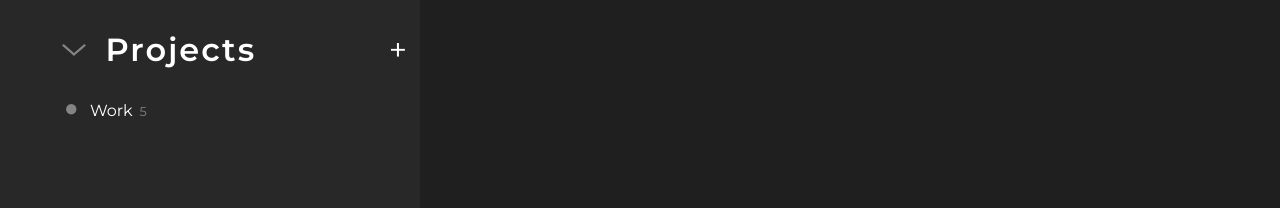
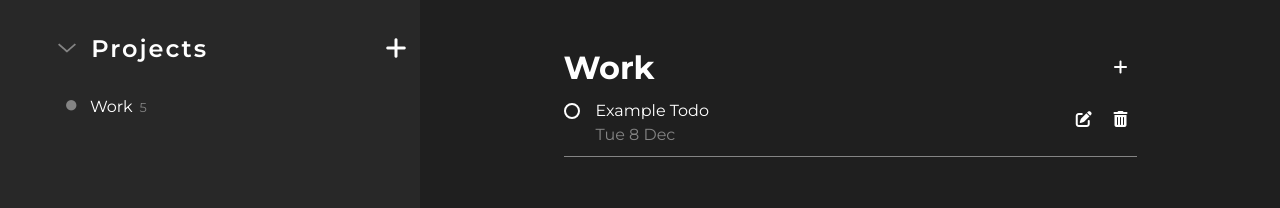
Before and after one commit to kapaha/todo-list, a plain HTML site: page index.html in a window 1280 px wide. Drawn offline with Linux system fonts and the light colour scheme.

Commit message:
feat: Add project view
Add project view markup and styles

```diff
--- a/index.html
+++ b/index.html
@@ -7,6 +7,7 @@
     <title>Todo List</title>
     <link rel="stylesheet" href="styles.css">
     <script defer src="main.js"></script>
+    <script src="https://kit.fontawesome.com/4323c15833.js" crossorigin="anonymous"></script>
 </head>
 
 <body>
@@ -23,7 +24,7 @@
                     </svg>
                     <span class="section-title">Projects</span>
                 </button>
-                <button class="add-btn">&plus;</button>
+                <button class="btn-square btn-square--small" title="Add Project"><i class="fas fa-plus"></i></button>
             </header>
             <ul class="projects-container">
                 <li class="project">
@@ -36,7 +37,34 @@
             </ul>
         </section>
     </aside>
-    <main class="content">
+    <main class="project-view">
+        <div class="project-info">
+            <header>
+                <h1 class="project-title">Work</h1>
+                <button class="btn-square btn-square--round" title="Add Todo"><i class="fas fa-plus"></i></button>
+            </header>
+            <ul class="todo-container">
+                <li class="todo">
+                    <input type="checkbox" id="todo1" class="hide-checkbox" />
+                    <label for="todo1">
+                        <span class="custom-checkbox"></span>
+                        <div class="todo-info">
+                            <span class="todo-title">Example Todo</span>
+                            <span class="todo-due-date">Tue 8 Dec</span>
+                        </div>
+                    </label>
+                    <div class="todo-btns">
+                        <button class="btn-square btn-square--round btn-todo" title="Edit">
+                            <i class="fas fa-edit"></i>
+                        </button>
+                        <button class="btn-square btn-square--round btn-todo" title="Delete">
+                            <i class="fas fa-trash-alt"></i>
+                        </button>
+                    </div>
+                </li>
+            </ul>
+        </div>
+        </div>
     </main>
 </body>
 
--- a/styles.css
+++ b/styles.css
@@ -4,6 +4,8 @@
     --main-bg-color: #1F1F1F;
     --main-font-color: #fff;
     --secondary-font-color: #848484;
+    --sidebar-width: 420px;
+    --hover: #333333;
 }
 
 *,
@@ -23,6 +25,10 @@ img {
     width: 100%;
 }
 
+ul {
+    list-style: none;
+}
+
 button {
     cursor: pointer;
     padding: 0;
@@ -35,15 +41,38 @@ button {
 
 button:focus {
     outline: none;
+    border: 1px solid #fff;
 }
 
+.btn-square {
+    --size: 2em;
+    width: var(--size);
+    height: var(--size);
+    min-width: var(--size);
+    transition: background-color 300ms ease-in-out;
+}
+
+.btn-square:hover {
+    background-color: var(--hover);
+}
+
+.btn-square:active {
+    transform: translateY(1px);
+}
+
+.btn-square--round {
+    border-radius: 0.25em;
+}
+
+/* side menu */
 .side-menu {
     background-color: #282828;
     color: var(--main-font-color);
-    width: 420px;
-    height: 100vh;
+    width: var(--sidebar-width);
+    height: 100%;
     padding: 1.5rem 0 1.5rem 3rem;
     position: fixed;
+    overflow-x: hidden;
 }
 
 .side-menu:hover {
@@ -53,7 +82,7 @@ button:focus {
 .side-menu .section-header {
     display: flex;
     margin-bottom: 0.5em;
-    font-size: 2rem;
+    font-size: 1.5rem;
 }
 
 .side-menu .section-expand-btn {
@@ -67,14 +96,6 @@ button:focus {
     margin-left: 0.5em;
     font-weight: 600;
     letter-spacing: 2px;
-}
-
-.side-menu .add-btn {
-    padding: 0 0.4em;
-}
-
-.side-menu .projects-container {
-    list-style: none;
 }
 
 .side-menu .project {
@@ -105,3 +126,118 @@ button:focus {
     margin-left: 0.2em;
     font-size: 0.8em;
 }
+
+/* project view */
+.project-view {
+    margin-left: var(--sidebar-width);
+    background-color: var(--main-bg-color);
+    color: var(--main-font-color);
+    display: flex;
+    justify-content: center;
+    align-items: center;
+    padding: 3em;
+}
+
+.project-info {
+    width: 75%;
+    max-width: 800px;
+}
+
+.project-info header {
+    font-size: 1rem;
+    display: flex;
+    justify-content: space-between;
+    align-items: center;
+    margin-bottom: 1em;
+}
+
+.project-info .project-title {
+    font-size: 2rem;
+    margin-right: 1em;
+}
+
+.project-info .todo {
+    --todo-spacing: 0.8em;
+    position: relative;
+    display: flex;
+    justify-content: space-between;
+    align-items: flex-start;
+    border-bottom: 1px solid var(--secondary-font-color);
+}
+
+.todo-container > * + * {
+    margin-top: var(--todo-spacing);
+}
+
+.project-info .todo-info {
+    display: flex;
+    flex-direction: column;
+    gap: 0.5em;
+}
+
+.project-info .todo-due-date {
+    color: var(--secondary-font-color);
+}
+
+.todo-btns {
+    display: flex;
+}
+
+.todo-btns > * + * {
+    margin-left: 0.3em;
+}
+
+
+.todo label {
+    display: flex;
+    align-items: flex-start;
+    position: relative;
+    margin-right: 1em;
+    width: 100%;
+    cursor: pointer;
+    line-height: 1em;
+    padding-bottom: var(--todo-spacing);
+}
+
+/* custom checkbox styles */
+.hide-checkbox {
+    opacity: 0;
+    position: absolute;
+    top: 0;
+    left: 0;
+}
+
+.custom-checkbox {
+    --size: 1em;
+    display: inline-block;
+    width: var(--size);
+    height: var(--size);
+    min-width: var(--size);
+    min-height: var(--size);
+    margin-right: var(--size);
+    cursor: pointer;
+    border: 2px solid currentColor;
+    border-radius: 50%;
+    transform: scale(1);
+    transition: transform 300ms ease-in-out;
+}
+
+label:hover .custom-checkbox,
+[type="checkbox"]:focus + label .custom-checkbox {
+    transform: scale(1.2);
+    background-color: var(--hover);
+}
+
+[type="checkbox"]:checked + label .custom-checkbox {
+    background-color: var(--hover);
+    border-color: var(--hover);
+    box-shadow: inset 0 0 0 2px white;
+}
+
+[type="checkbox"]:checked + label {
+    opacity: 0.5;
+}
+
+[type="checkbox"]:checked + label .todo-title {
+    text-decoration: line-through;
+}
```
